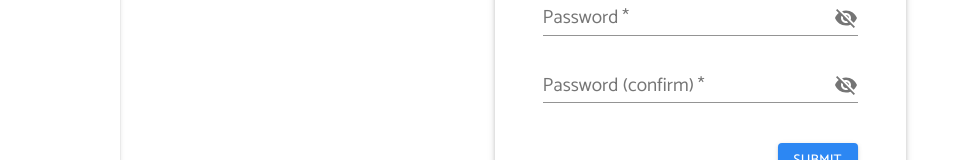
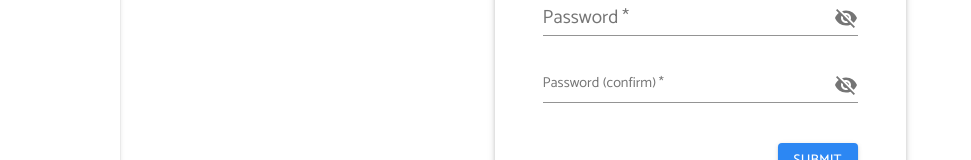
Before and after one commit to juliensale/todo-app, a Next.js app in the folder frontend/app/: page /settings in a window 1280 px wide. Shown: the part 542-702 px from the top of the page, without its empty margins (0-971 px from the left). Built offline with nearby package versions, Linux system fonts and the light colour scheme; no server answers.

Commit message:
fix: Password confirm label size

```diff
--- a/frontend/app/pages/settings.tsx
+++ b/frontend/app/pages/settings.tsx
@@ -39,6 +39,9 @@ const useStyles = makeStyles((theme: Theme) => createStyles({
 	input: {
 		marginBottom: theme.spacing(2),
 		width: '100%'
+	},
+	smallLabel: {
+		fontSize: theme.spacing(1.8)
 	},
 	button: {
 		marginTop: theme.spacing(3),
@@ -207,7 +210,7 @@ const Settings: FC<Props> = () => {
 							} />
 						</FormControl>
 						<FormControl className={classes.input}  >
-							<InputLabel required>{translation.fields.password2}</InputLabel>
+							<InputLabel className={classes.smallLabel} required>{translation.fields.password2}</InputLabel>
 							<Input type={state.showPasswords.password2 ? "text" : "password"} required name="password2" value={state.data.password2} onChange={handleChange} endAdornment={
 								<InputAdornment position="end">
 									<IconButton
--- a/frontend/app/pages/signup.tsx
+++ b/frontend/app/pages/signup.tsx
@@ -22,6 +22,9 @@ const useStyles = makeStyles((theme: Theme) => createStyles({
 	input: {
 		marginBottom: theme.spacing(2),
 		width: '100%'
+	},
+	smallLabel: {
+		fontSize: theme.spacing(1.8)
 	},
 	button: {
 		marginTop: theme.spacing(3),
@@ -159,7 +162,7 @@ const Signup: FC<Props> = () => {
 				} />
 			</FormControl>
 			<FormControl className={classes.input}>
-				<InputLabel required>{translation.fields.password2}</InputLabel>
+				<InputLabel className={classes.smallLabel} required>{translation.fields.password2}</InputLabel>
 				<Input type={state.showPasswords.password2 ? "text" : "password"} required name="password2" value={state.data.password2} onChange={handleChange} endAdornment={
 					<InputAdornment position="end">
 						<IconButton
```
